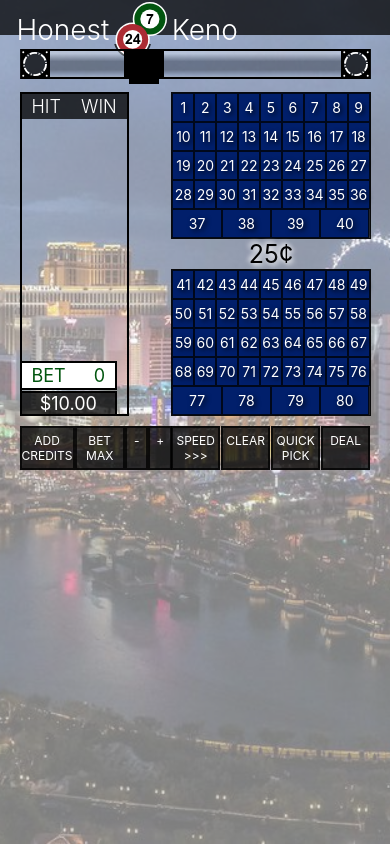
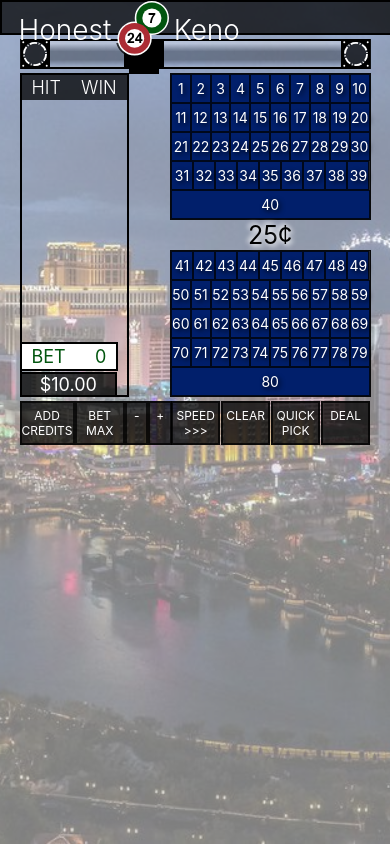
Before and after one commit to AdamMattas/honest_keno, a React (Create React App) app: page / in a window 390 px wide. Built offline with nearby package versions, Linux system fonts and the light colour scheme.

Commit message:
mobile styling

```diff
--- a/src/App.scss
+++ b/src/App.scss
@@ -6,6 +6,7 @@
   background-color: $black-75;
   position: relative;
   top: 0px;
+  border: 2px solid $black;
 }
 
 .navbar__logo {
@@ -24,7 +25,7 @@
   font-weight: 350;
   color: $white;
   padding: 0px;
-  z-index: 1;
+  z-index: 5;
 }
 
 .background {
@@ -1198,27 +1199,28 @@ tr {
 @media screen and (max-width: 1024px) {
   $topPix: -35px;
   .navbar {
-    height: 35px;
+    height: 31px;
   }
 
   .navbar__logo {
     width: 14%;
-    top: 18px;
+    top: 17px;
+    z-index: 5;
   }
 
   .navbar__logo-text {
     font-size: 28px;
-    top: -16px;
+    top: -18px;
   }
 
   .machine {
-    top: 57px;
+    top: 38px;
   }
 
   .origin-box {
     width: 30px;
     height: 30px;
-    top: -43px;
+    top: -34px;
   }
 
   .origin-box--mid-left {
@@ -1236,7 +1238,7 @@ tr {
   .origin-circle {
     width: 24px;
     height: 24px;
-    top: -40px;
+    top: -31px;
   }
 
   .origin-circle--left {
@@ -1250,7 +1252,7 @@ tr {
   .origin-box-back {
     width: 25px;
     height: 25px;
-    top: -40px;
+    top: -31px;
   }
 
   .origin-box-back--left {
@@ -1262,7 +1264,7 @@ tr {
   }
 
   .origin-tube {
-    top: -43px;
+    top: -34px;
     height: 26px;
   }
 
@@ -1280,12 +1282,21 @@ tr {
     font-size: 25px;
   }
 
+  .card {
+    width: 57.15%;
+  }
+
   .card__number {
     font-size: 14px;
   }
 
+  .display {
+    width: 28.15%;
+  }
+
   .display--bottom {
     bottom: 26px;
+    width: 28.15% !important;
   }
 
   .display__text-left {
@@ -1310,10 +1321,11 @@ tr {
 
   .display__credit {
     font-size: 18px;
+    //width: 27.8% !important;
   }
 
   .button-container {
-    top: 67px;
+    top: 42px;
   }
 
   .button {
@@ -1321,14 +1333,14 @@ tr {
   }
 
   .ball {
-    width: 30px;
-    height: 30px;
+    width: 25px;
+    height: 25px;
     top: $topPix1024;
   }
 
   .last-ball {
-    width: 30px;
-    height: 30px;
+    width: 25px;
+    height: 25px;
   }
 
   .last-ball > span,
@@ -1336,7 +1348,7 @@ tr {
     display: inline-block;
     color: white;
     font-family: Arial;
-    font-size: 14px;
+    font-size: 12px;
     text-shadow: 2px 2px 5px black;
     margin-top: calc(70% - 15px);
   }
--- a/src/index.scss
+++ b/src/index.scss
@@ -51,7 +51,7 @@ $yellow: #d3aa05;
 $delayExponent: 2;
 
 $topPix: -82px;
-$topPix1024: -30px;
+$topPix1024: -32px;
 $rightPercent: 59%;
 
 $leftPercent: 30%;
```
